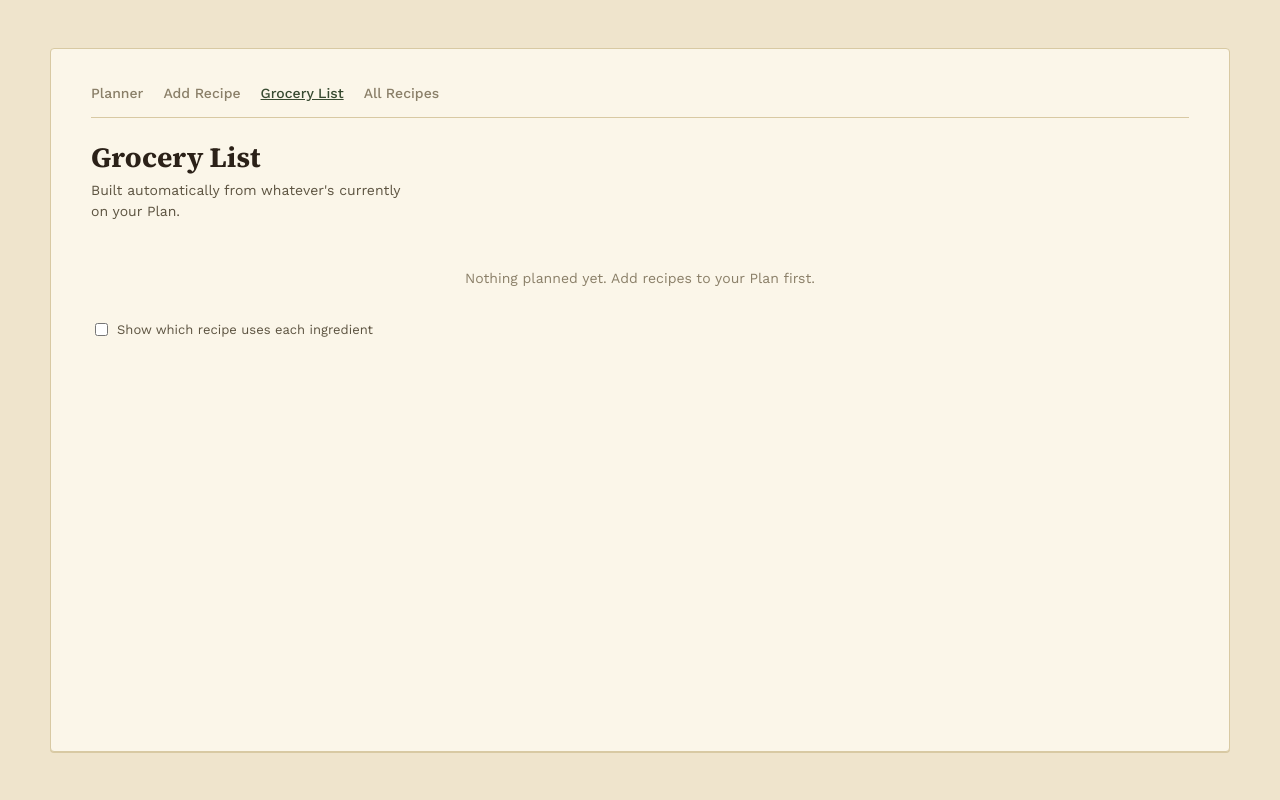
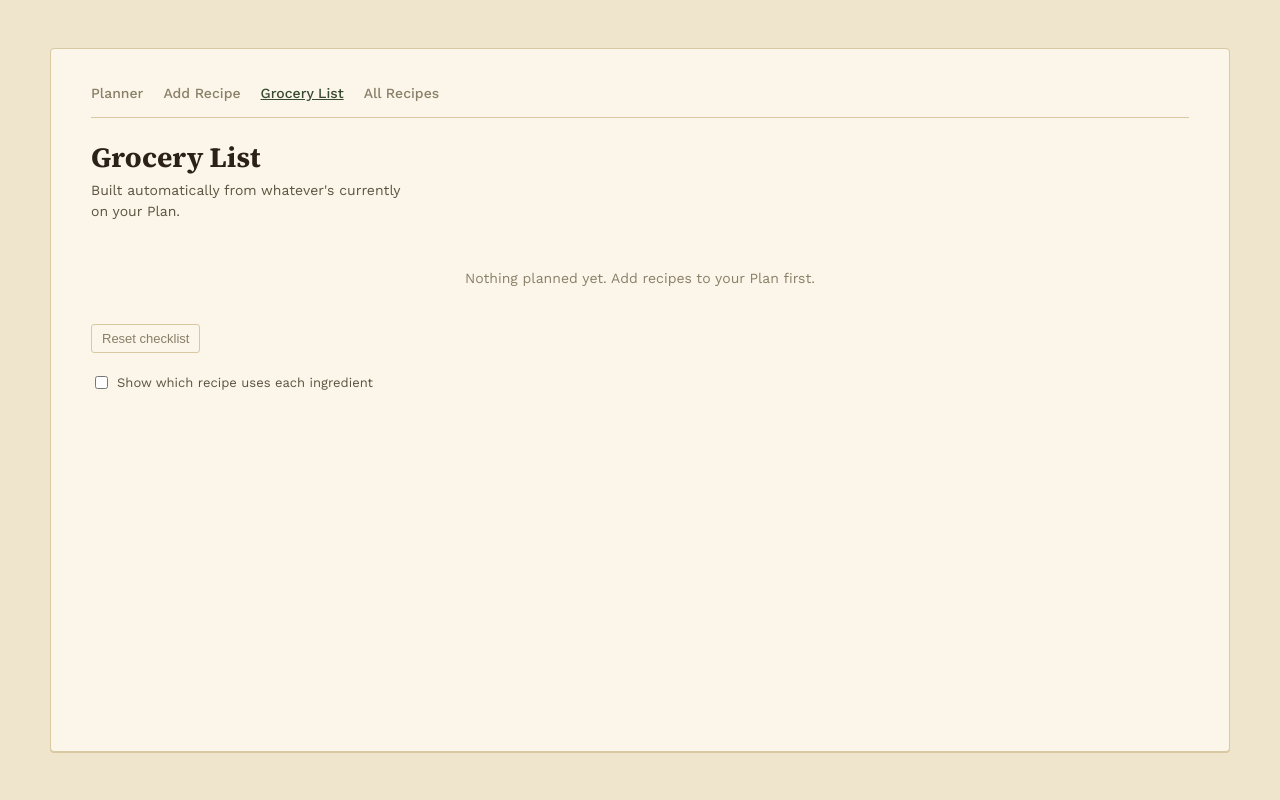
Before and after one commit to phil-7/manje-lakay, a FastAPI app: page /grocery in a window 1280 px wide. Run offline with FastAPI, Linux system fonts and the light colour scheme; data that the repository does not hold is empty.

Commit message:
Add reset checklist functionality and enhance grocery list management
- Implemented a reset button to clear checked items in the grocery list.
- Added local storage handling for checked items to persist state across sessions.
- Updated styles for the reset button in the CSS.

```diff
--- a/app/static/grocery.js
+++ b/app/static/grocery.js
@@ -1,6 +1,22 @@
 const summaryEl = document.getElementById("planned-summary");
 const resultsEl = document.getElementById("grocery-results");
 const showRecipesCheckbox = document.getElementById("show-recipes-checkbox");
+const resetChecklistBtn = document.getElementById("reset-checklist-btn");
+const SHOPPING_CHECKED_KEY = "manje-lakay-shopping-checked";
+const SHOPPING_RESET_KEY = "manje-lakay-shopping-reset";
+let groceryItems = [];
+
+function getCheckedItems() {
+  try {
+    return JSON.parse(localStorage.getItem(SHOPPING_CHECKED_KEY) || "{}");
+  } catch (_error) {
+    return {};
+  }
+}
+
+function saveCheckedItems(checkedItems) {
+  localStorage.setItem(SHOPPING_CHECKED_KEY, JSON.stringify(checkedItems));
+}
 
 function formatAmount(entry) {
   const qty = entry.quantity != null ? formatAsFraction(entry.quantity) : "";
@@ -8,6 +24,8 @@ function formatAmount(entry) {
 }
 
 function renderGroceryList(items) {
+  groceryItems = items;
+  const checkedItems = getCheckedItems();
   if (items.length === 0) {
     resultsEl.innerHTML = `<p class="empty-state">No ingredients yet -- your plan is either empty, or its recipes have none.</p>`;
     return;
@@ -32,16 +50,23 @@ function renderGroceryList(items) {
       .join("");
 
     row.innerHTML = `
-      <input type="checkbox" class="have-it-checkbox" />
+      <input type="checkbox" class="have-it-checkbox" ${checkedItems[item.ingredient] ? "checked" : ""} />
       <div class="grocery-item-text">
         <span class="grocery-item-name">${item.ingredient} ${warning}</span>
         <ul class="grocery-item-entries">${entryLines}</ul>
       </div>
     `;
-    // Purely visual, in-memory state for this shopping trip -- checking an
-    // item off does not save anything, and resets on refresh/reload.
-    row.querySelector(".have-it-checkbox").addEventListener("change", (e) => {
+    const checkbox = row.querySelector(".have-it-checkbox");
+    row.classList.toggle("checked-off", checkbox.checked);
+    checkbox.addEventListener("change", (e) => {
       row.classList.toggle("checked-off", e.target.checked);
+      const currentCheckedItems = getCheckedItems();
+      if (e.target.checked) {
+        currentCheckedItems[item.ingredient] = true;
+      } else {
+        delete currentCheckedItems[item.ingredient];
+      }
+      saveCheckedItems(currentCheckedItems);
     });
     resultsEl.appendChild(row);
   }
@@ -76,6 +101,18 @@ async function loadGroceryList() {
   }
 }
 
+resetChecklistBtn.addEventListener("click", () => {
+  localStorage.removeItem(SHOPPING_CHECKED_KEY);
+  renderGroceryList(groceryItems);
+});
+
+window.addEventListener("storage", (event) => {
+  if (event.key === SHOPPING_RESET_KEY) {
+    localStorage.removeItem(SHOPPING_CHECKED_KEY);
+    renderGroceryList(groceryItems);
+  }
+});
+
 showRecipesCheckbox.addEventListener("change", () => {
   resultsEl.classList.toggle("hide-recipe-names", !showRecipesCheckbox.checked);
 });
--- a/app/static/style.css
+++ b/app/static/style.css
@@ -261,6 +261,22 @@ body {
   color: #5c5340;
   margin: 4px 0 16px;
   cursor: pointer;
+}
+
+.reset-checklist-btn {
+  background: none;
+  border: 1px solid var(--parchment-line);
+  border-radius: 3px;
+  color: #8a7f68;
+  padding: 6px 10px;
+  font-size: 13px;
+  cursor: pointer;
+  margin: 4px 0 16px;
+}
+
+.reset-checklist-btn:hover {
+  border-color: var(--rust);
+  color: var(--rust-dark);
 }
 
 /* Struck-through, greyed out once checked off during shopping */
--- a/app/templates/grocery.html
+++ b/app/templates/grocery.html
@@ -7,6 +7,10 @@
   <p class="subtitle">Built automatically from whatever's currently on your Plan.</p>
 
   <div id="planned-summary"></div>
+
+  <button type="button" class="reset-checklist-btn" id="reset-checklist-btn">
+    Reset checklist
+  </button>
 
   <label class="show-recipes-toggle">
     <input type="checkbox" id="show-recipes-checkbox" />
@@ -19,5 +23,5 @@
 {% endblock %}
 
 {% block scripts %}
-  <script src="/static/grocery.js?v=3"></script>
+  <script src="/static/grocery.js?v=4"></script>
 {% endblock %}
--- a/app/templates/index.html
+++ b/app/templates/index.html
@@ -30,5 +30,5 @@
 {% endblock %}
 
 {% block scripts %}
-  <script src="/static/planner.js?v=20260906-2"></script>
+  <script src="/static/planner.js?v=20260906-3"></script>
 {% endblock %}
```
Also changed, not shown: app/static/planner.js (+10 -0 lines).
